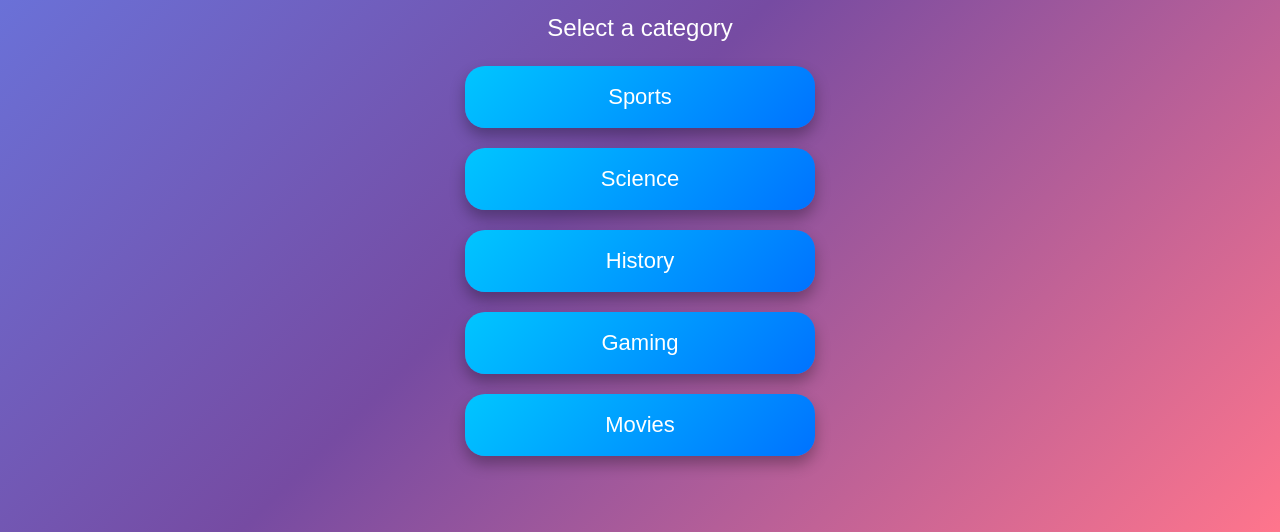
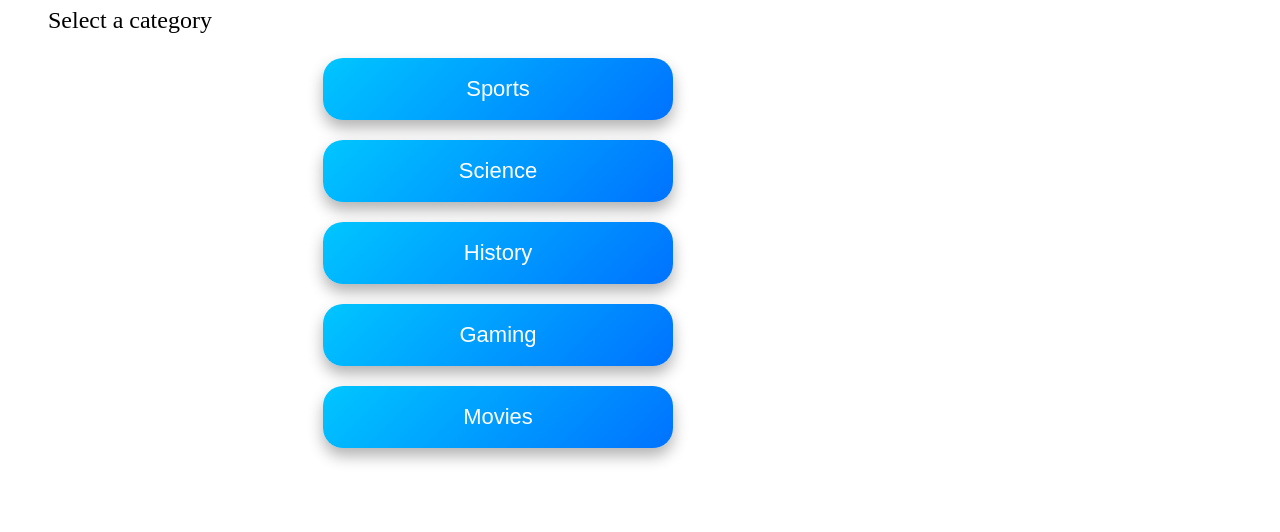
Before and after one commit to cheesychase0713/factora, a plain HTML site: page index.html in a window 1280 px wide. Shown: the part 268-800 px from the top of the page. Drawn offline with Linux system fonts and the light colour scheme.

Commit message:
style.css

```diff
--- a/style.css
+++ b/style.css
@@ -1,4 +1,4 @@
-body {
+}body {
     margin: 0;
     min-height: 100vh;
     width: 100%;
```
